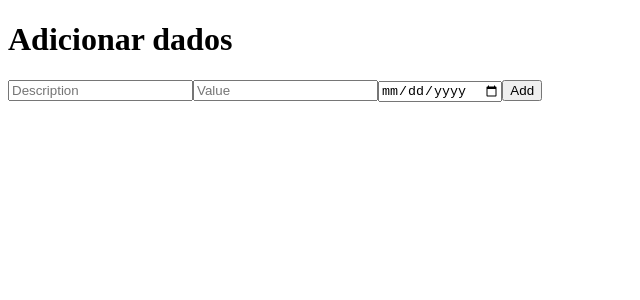
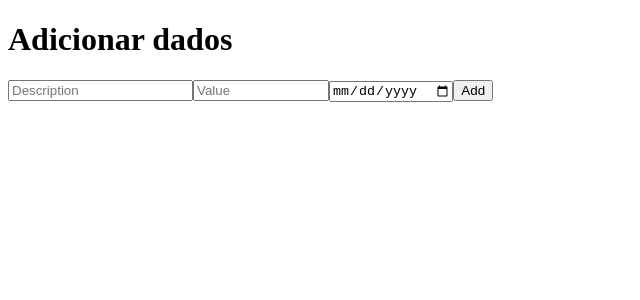
Before and after one commit to Rodrigueness7/Expenses, a Next.js app: page /add in a window 1280 px wide. Shown: the top 300 px of the page, without its empty margins (0-640 px from the left). Built offline with nearby package versions, Linux system fonts and the light colour scheme.

Commit message:
validating input

```diff
--- a/src/pages/add/index.js
+++ b/src/pages/add/index.js
@@ -13,7 +13,8 @@ function Add() {
     }
 
     const handleValue = (e) => {
-        setValue(e.target.value)
+
+        setValue(e.target.value.toLocaleString('pt-BR'))
 
     }
 
@@ -53,7 +54,7 @@ function Add() {
             <h1>Adicionar dados</h1>
             <form onSubmit={onSubmit}>
                 <input type="text" name="description" maxLength={50} onChange={handleDescription} placeholder="Description" value={description} required></input>
-                <input type="text" maxLength={13} min='0' step='0.01' name="value" onChange={handleValue} placeholder="Value" value={value} required ></input>
+                <input type="number" min={0} max={999000000} step='0.01' name="value" onChange={handleValue} placeholder="Value" value={value} required ></input>
                 <input type="date" onChange={handleDate} name="dt_exp" value={date} required></input>
                 <button type='submit'>Add</button>
                 <div>{result}</div>
--- a/src/pages/update/[id].js
+++ b/src/pages/update/[id].js
@@ -42,6 +42,7 @@ const FormUpdate = ({ data }) => {
     }
 
     const handlePayment = (e) => {
+
         setUpdatePaid(e.target.value)
 
     }
@@ -108,8 +109,8 @@ const FormUpdate = ({ data }) => {
         <div>
             <h2>Atualizar dados</h2>
             <form onSubmit={onSubmit}>
-                <input type="text" onChange={handleDescription} value={updateDescription} placeholder="Description"></input>
-                <input type="number" onChange={handleValue} value={updateValue} placeholder="Value"></input>
+                <input type="text" maxLength={50} onChange={handleDescription} value={updateDescription} placeholder="Description"></input>
+                <input type="number" min={0} max={999000000} onChange={handleValue} value={updateValue} placeholder="Value"></input>
                 <input type="date" onChange={handleDate} value={updateDate}></input>
                 <input type="date" onChange={handlePayment} value={updatePaid}></input>
                 <button type="submit">Atualizar</button>
```
